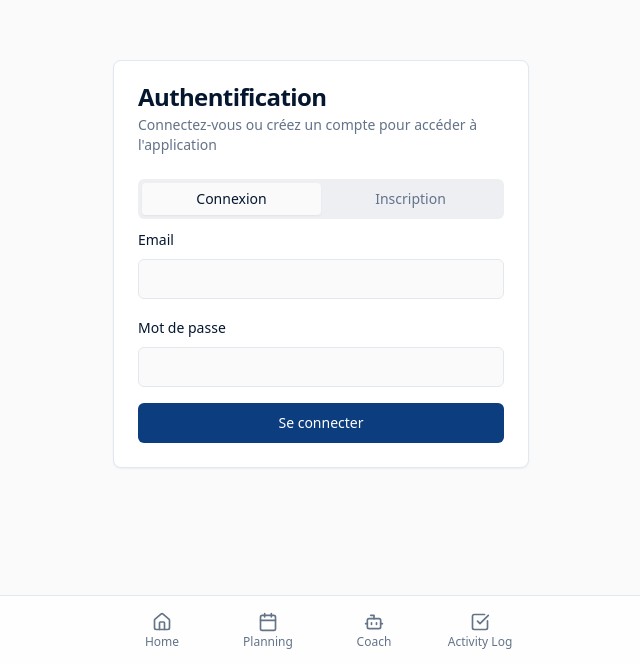
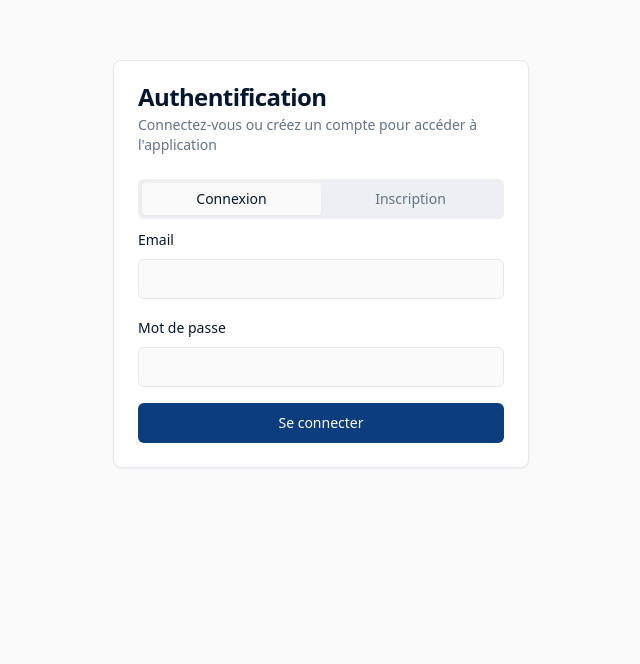
Before and after one commit to TheRemi120/tokyoHackathon_LSE, a React (Vite) app: page /auth in a window 1280 px wide. Shown: the part 136-800 px from the top of the page, without its empty margins (319-959 px from the left). Built offline with nearby package versions, Linux system fonts and the light colour scheme.

Commit message:
Remove bottom nav from auth page
Remove the bottom navigation bar from the authentication page. The rest of the application should display the bottom navigation as usual.

```diff
--- a/src/App.tsx
+++ b/src/App.tsx
@@ -2,7 +2,7 @@ import { Toaster } from "@/components/ui/toaster";
 import { Toaster as Sonner } from "@/components/ui/sonner";
 import { TooltipProvider } from "@/components/ui/tooltip";
 import { QueryClient, QueryClientProvider } from "@tanstack/react-query";
-import { BrowserRouter, Routes, Route } from "react-router-dom";
+import { BrowserRouter, Routes, Route, useLocation } from "react-router-dom";
 import { BottomNav } from "@/components/BottomNav";
 import Home from "./pages/Home";
 import Planning from "./pages/Planning";
@@ -13,23 +13,32 @@ import NotFound from "./pages/NotFound";
 
 const queryClient = new QueryClient();
 
+const AppContent = () => {
+  const location = useLocation();
+  const showBottomNav = location.pathname !== "/auth";
+
+  return (
+    <div className="relative max-w-md mx-auto bg-background min-h-screen">
+      <Routes>
+        <Route path="/" element={<Home />} />
+        <Route path="/planning" element={<Planning />} />
+        <Route path="/coach" element={<Coach />} />
+        <Route path="/activity" element={<ActivityLog />} />
+        <Route path="/auth" element={<Auth />} />
+        <Route path="*" element={<NotFound />} />
+      </Routes>
+      {showBottomNav && <BottomNav />}
+    </div>
+  );
+};
+
 const App = () => (
   <QueryClientProvider client={queryClient}>
     <TooltipProvider>
       <Toaster />
       <Sonner />
       <BrowserRouter>
-        <div className="relative max-w-md mx-auto bg-background min-h-screen">
-          <Routes>
-            <Route path="/" element={<Home />} />
-            <Route path="/planning" element={<Planning />} />
-            <Route path="/coach" element={<Coach />} />
-            <Route path="/activity" element={<ActivityLog />} />
-            <Route path="/auth" element={<Auth />} />
-            <Route path="*" element={<NotFound />} />
-          </Routes>
-          <BottomNav />
-        </div>
+        <AppContent />
       </BrowserRouter>
     </TooltipProvider>
   </QueryClientProvider>
```
